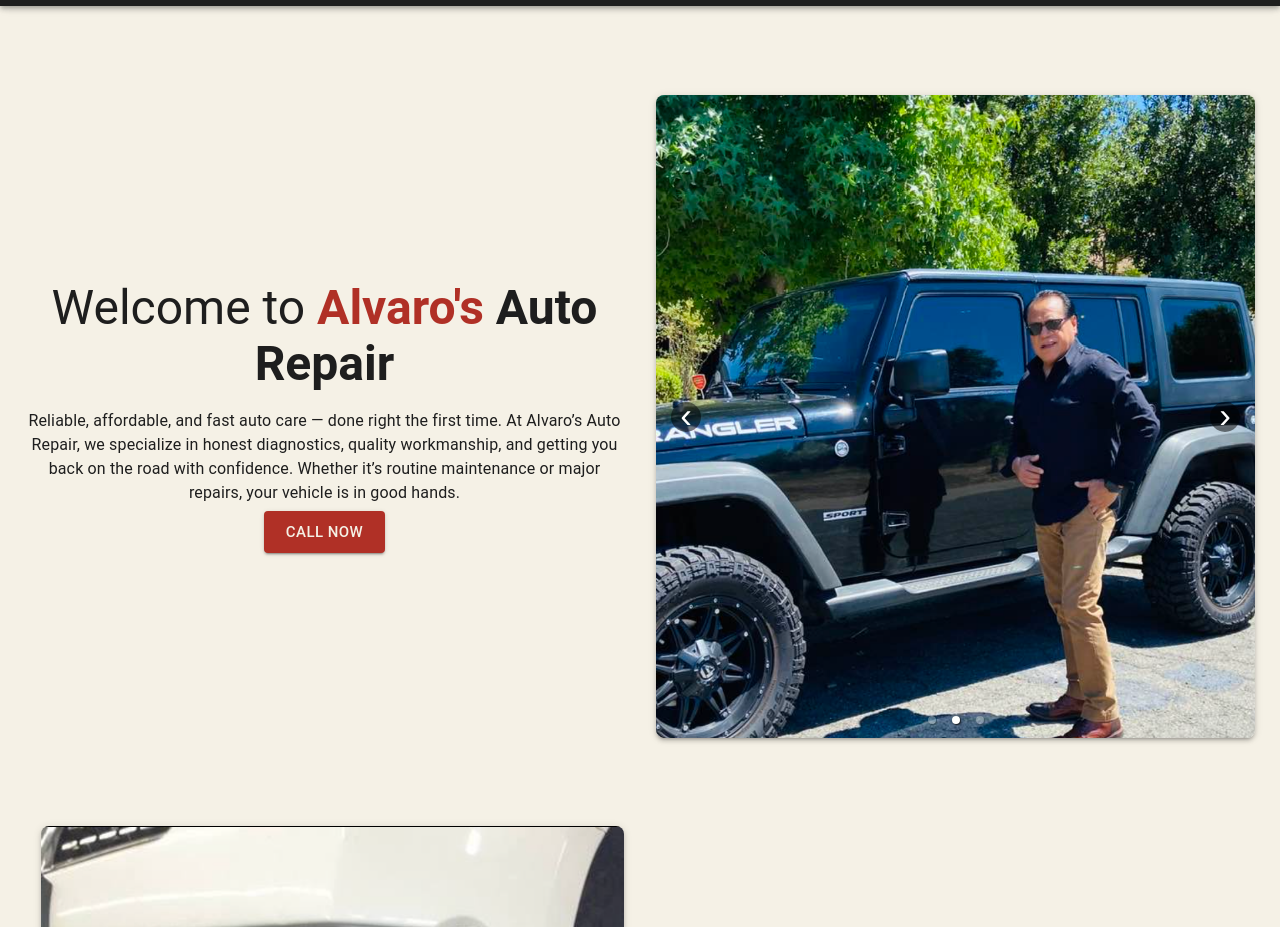
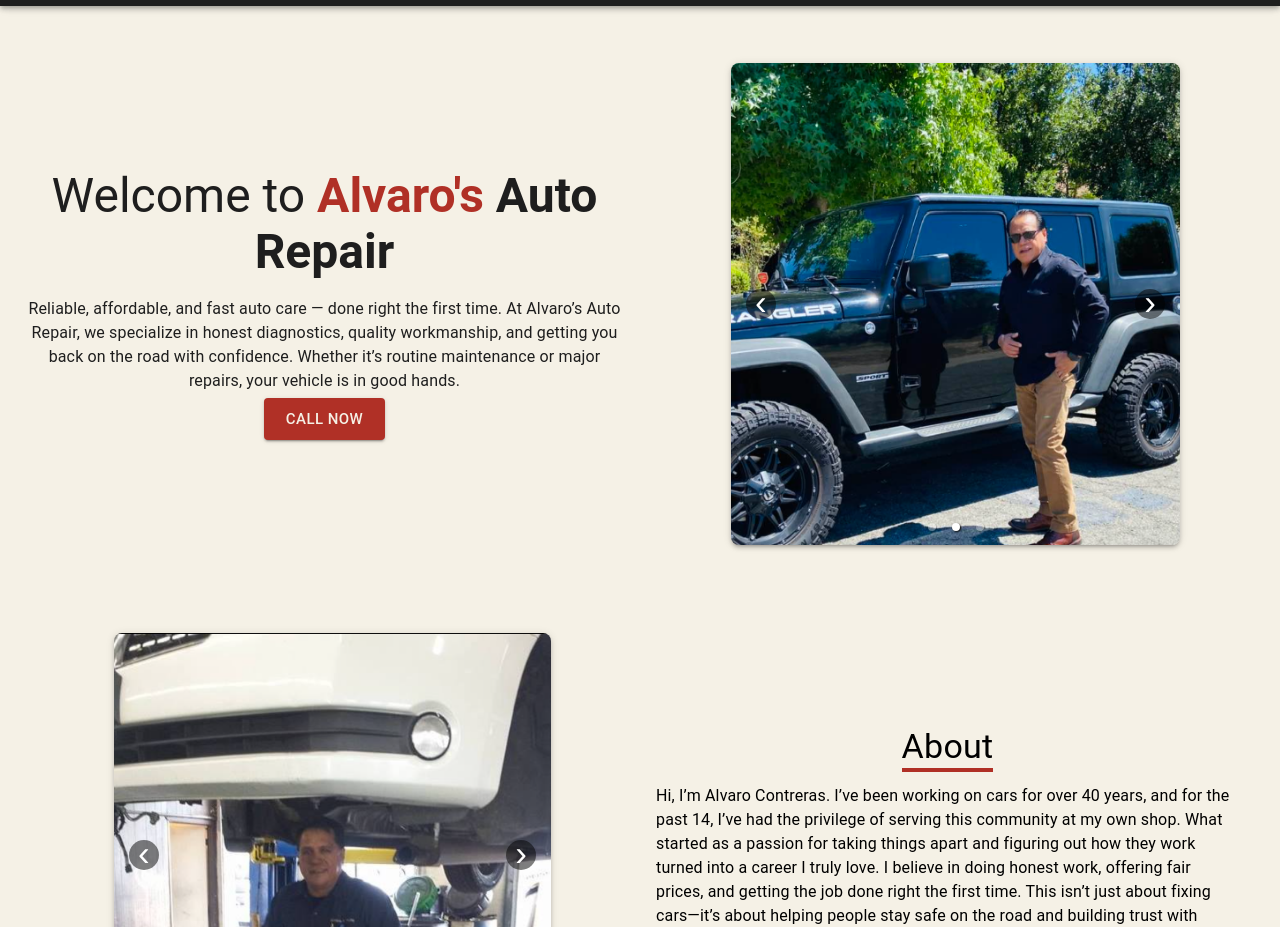
Before and after one commit to Alvaro1965/Alvaro-s-Auto-Repair, a React (Vite) app: page / in a window 1280 px wide. Shown: the part 85-1012 px from the top of the page. Built offline with nearby package versions, Linux system fonts and the light colour scheme.

Commit message:
resized carousel images

```diff
--- a/src/components/AboutSection/index.jsx
+++ b/src/components/AboutSection/index.jsx
@@ -54,7 +54,7 @@ export default function AboutSection() {
             transition={{ duration: 0.8, delay: 0.2 }}
             viewport={{ once: true }}
           >
-            <Box sx={{ width: { sm: '50%', md: '100%'}, pb:2}}>
+            <Box sx={{ width: { sm: '50%', md: '100%'}, pb:2, display:'flex', justifyContent:'center'}}>
               <CustomCarousel images={aboutImages} isMobile={isMobile} />
             </Box>
           </MotionBox>
--- a/src/components/CustomCarousel/index.jsx
+++ b/src/components/CustomCarousel/index.jsx
@@ -23,6 +23,8 @@ export default function CustomCarousel({ images = [], isMobile = false }) {
         boxShadow: 3,
         overflow: "hidden",
         borderRadius: 2,
+        width:"75%",
+        height:"75%",
       }}
     >
       <Carousel
--- a/src/components/HomeSection/index.jsx
+++ b/src/components/HomeSection/index.jsx
@@ -31,7 +31,7 @@ export default function HomeSection() {
   ];
 
   return (
-    <Box component="section" id="home" sx={{ py: 8 }}>
+    <Box component="section" id="home" sx={{ pt:4,pb:8 }}>
       <Grid container spacing={4} alignItems="center">
         <Grid item xs={12} sm={6} component="article" textAlign="center"
           sx={{ color: theme.palette.text.primary }}
@@ -64,7 +64,9 @@ export default function HomeSection() {
           </Button>
         </Grid>
         <Grid item xs={12} sm={6} component="aside">
-          <CustomCarousel images={carouselImages} isMobile={isMobile} />
+          <Box sx={{display:'flex', justifyContent:'center'}}>
+            <CustomCarousel images={carouselImages} isMobile={isMobile} />
+          </Box>
         </Grid>
       </Grid>
     </Box>
```
